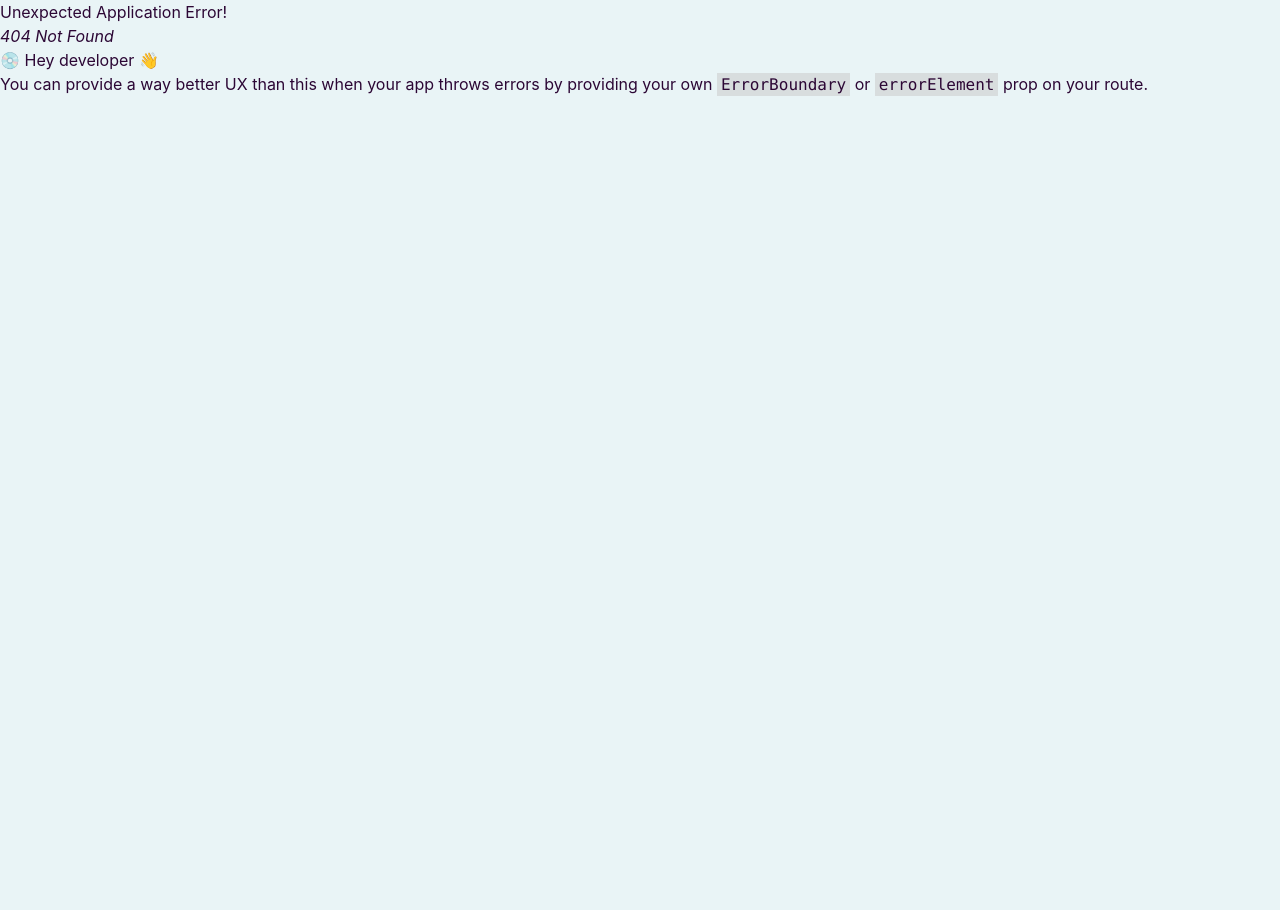
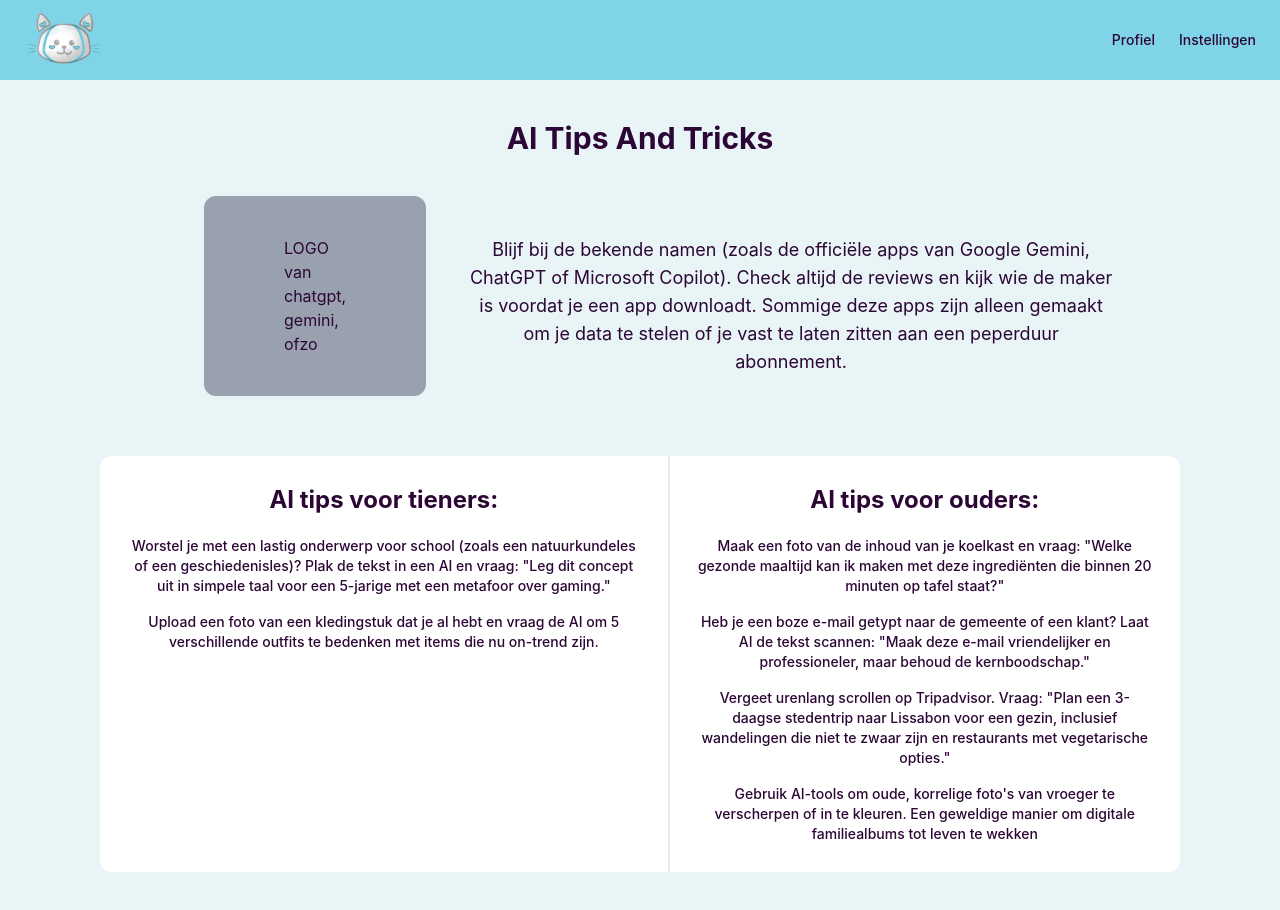
Before and after one commit to SukunaRaven/merai, a React (Vite) app: page /tipsandtricks in a window 1280 px wide. Before the commit this address had no page. Shown: the top 910 px of the page. Before the commit the page ends 800 px from the top, so only its background shows below. Built offline with nearby package versions, Linux system fonts and the light colour scheme; a web font is replaced by a local one.

Commit message:
AI tips and tricks page

```diff
--- a/src/App.jsx
+++ b/src/App.jsx
@@ -1,7 +1,7 @@
 import {createBrowserRouter, RouterProvider} from "react-router";
 import Homepage from "./pages/Homepage.jsx";
 import AccessibilityPage from "./pages/AccessibilityPage.jsx"
-// import AiTipsAndTricksPage from "./pages/AiTipsAndTricksPage.jsx"
+import AiTipsAndTricksPage from "./pages/AiTipsAndTricksPage.jsx"
 import AttitudeTestPage from "./pages/AttitudeTestPage.jsx"
 import DataManagement from "./pages/DataManagementPage.jsx"
 import FamilyPage from "./pages/FamilyPage.jsx"
@@ -51,8 +51,8 @@ const router = createBrowserRouter([
                 element: <FamilyPage/>
             },
             {
-                // path: '/tipsandtricks',
-                // element: <AiTipsAndTricksPage/>
+                path: '/tipsandtricks',
+                element: <AiTipsAndTricksPage/>
             },
             {
                 path: '/minigames',
--- a/src/pages/AiTipsAndTricksPage.jsx
+++ b/src/pages/AiTipsAndTricksPage.jsx
@@ -0,0 +1,66 @@
+import Nav from "../components/layout/Nav.jsx";
+
+function AiTipsAndTricksPage() {
+    return (
+        <div className="bg-white-blue">
+            <Nav/>
+            <h1 className="text-black-blue font-bold text-center font-primary text-3xl mt-10 -mb-5">AI Tips And
+                Tricks</h1>
+            <main className="py-15 px-25">
+                <div className="flex justify-between font-secondary gap-10 ">
+                    <div className="bg-gray-400 py-10 px-20 mb-15 ml-26 rounded-xl ">LOGO van chatgpt, gemini, ofzo
+                    </div>
+                    <p className="text-lg text-center mt-10 mr-16">Blijf bij de bekende namen (zoals de officiële apps
+                        van
+                        Google
+                        Gemini,
+                        ChatGPT of Microsoft
+                        Copilot).
+                        Check altijd de reviews en kijk wie de maker is voordat je een app downloadt. Sommige deze apps
+                        zijn alleen gemaakt om je data te stelen of je vast te laten zitten aan een peperduur
+                        abonnement. </p>
+                </div>
+                <div className="flex justify-between text-sm font-medium">
+                    <div className="text-center bg-white border-r-2 border-gray-200 rounded-l-xl p-7">
+                        <h2 className="text-black-blue font-bold font-primary text-2xl mb-5">AI tips voor
+                            tieners:</h2>
+                        <p className="text-black-blue mb-4">Worstel je met een lastig onderwerp voor
+                            school
+                            (zoals een natuurkundeles of een geschiedenisles)? Plak de tekst in een AI en vraag:
+                            "Leg
+                            dit
+                            concept uit in simpele taal voor een 5-jarige met een metafoor over gaming."</p>
+                        <p className="text-black-blue"> Upload een foto van een kledingstuk dat
+                            je
+                            al
+                            hebt en
+                            vraag de AI om 5
+                            verschillende outfits te bedenken met items die nu on-trend zijn.</p>
+                    </div>
+                    <div className="text-center bg-white p-7 rounded-r-xl">
+                        <h2 className="text-black-blue font-bold font-primary text-2xl mb-5">AI tips voor
+                            ouders:</h2>
+                        <p className="text-black-blue mb-4"> Maak een foto
+                            van de inhoud van je koelkast en vraag: "Welke gezonde maaltijd kan ik maken met deze
+                            ingrediënten die binnen 20 minuten op tafel staat?" </p>
+                        <p className="text-black-blue mb-4">
+                            Heb je een boze e-mail getypt naar de gemeente of een klant? Laat AI de
+                            tekst scannen: "Maak deze e-mail vriendelijker en professioneler, maar behoud de
+                            kernboodschap."
+                        </p>
+                        <p className="text-black-blue mb-4">
+                            Vergeet urenlang scrollen op Tripadvisor. Vraag: "Plan een 3-daagse
+                            stedentrip naar Lissabon voor een gezin, inclusief wandelingen die niet te zwaar zijn en
+                            restaurants met vegetarische opties." </p>
+                        <p className="text-black-blue">
+                            Gebruik AI-tools om oude, korrelige foto's van vroeger te verscherpen of in te
+                            kleuren. Een geweldige manier om digitale familiealbums tot leven te wekken
+                        </p>
+                    </div>
+                </div>
+            </main>
+        </div>
+    );
+}
+
+export default AiTipsAndTricksPage;
--- a/src/pages/SettingsPage.jsx
+++ b/src/pages/SettingsPage.jsx
@@ -1,13 +1,10 @@
 import SettingsItem from "../components/ui/SettingsItem.jsx";
-// import Sidebar from "../components/layout/Sidebar.jsx";
 import AppLayout from "../components/layout/AppLayout.jsx";
-
 
 function SettingsPage() {
     return (
         <>
             <AppLayout>
-                {/*<Sidebar></Sidebar>*/}
                 <article
                     className="p-6 rounded-3xl border max-w-7xl mx-auto mt-10 flex flex-row gap-16">
                     <section className="flex flex-col w-full">
@@ -24,5 +21,4 @@ function SettingsPage() {
     )
 }
 
-
 export default SettingsPage;
```
